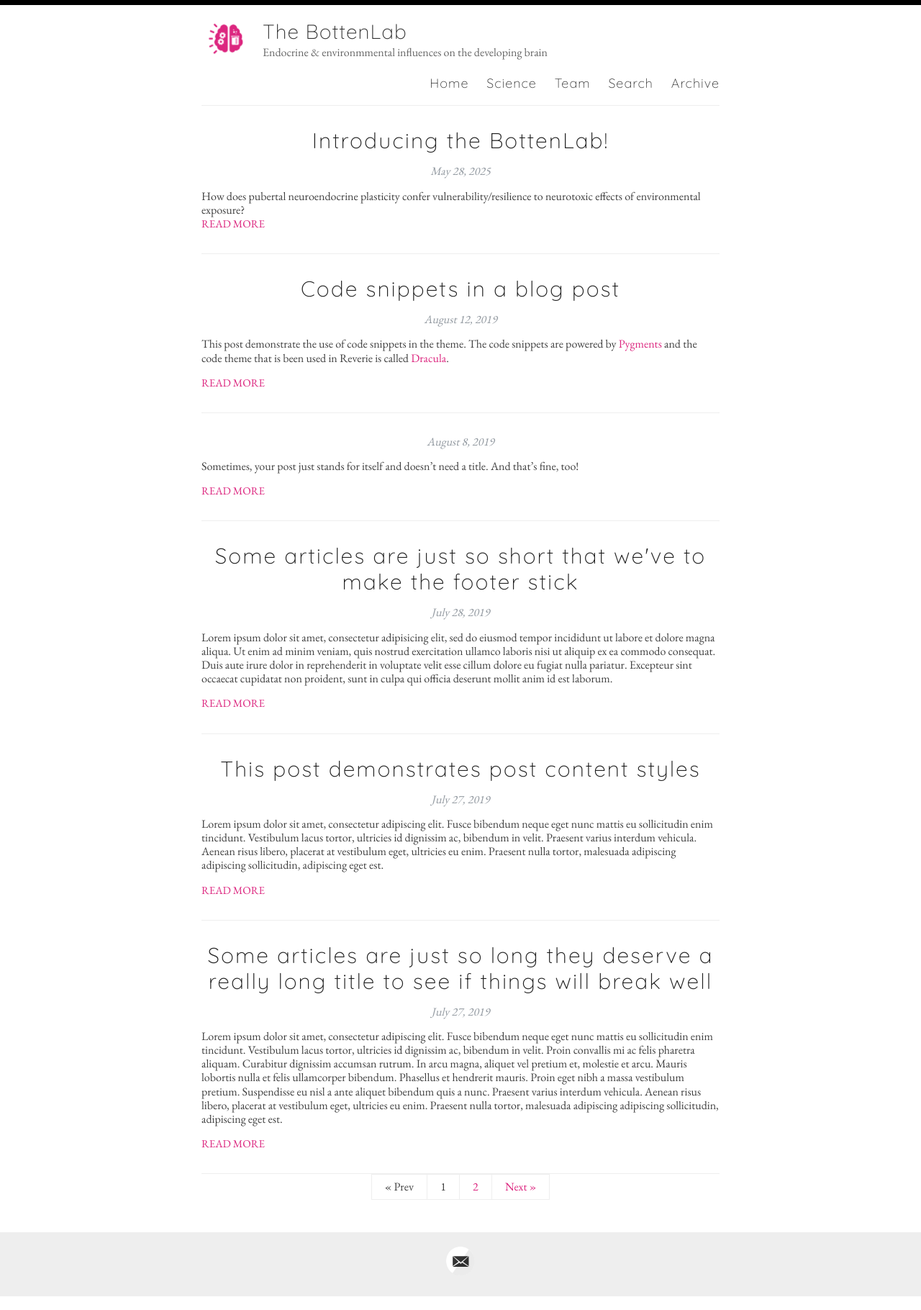
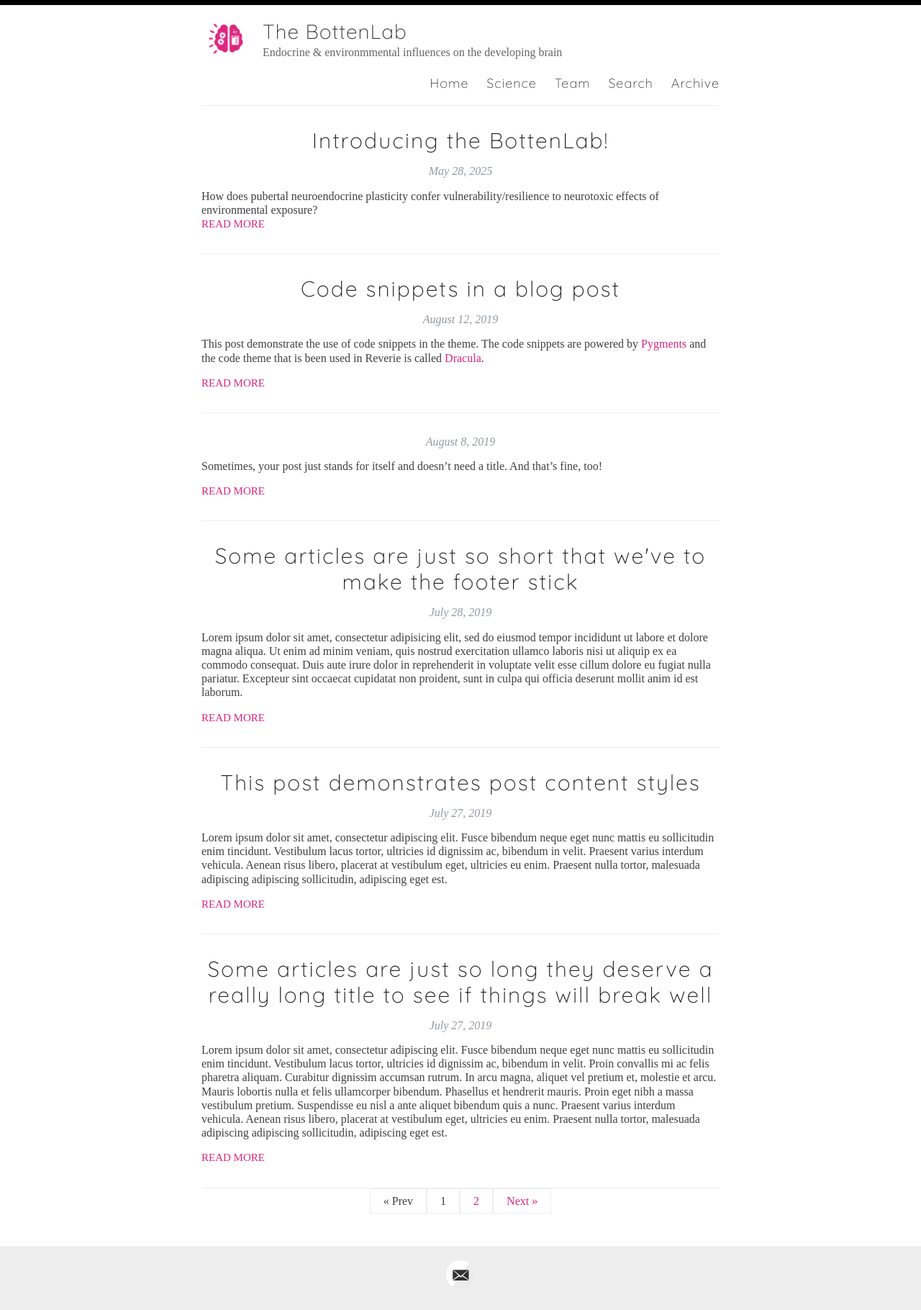
Before and after one commit to Bottenlab/bottenlab.github.io, a Jekyll site: the page built from index.html, in a window 1280 px wide. Shown: the whole page at 72% size. Built offline with Jekyll 4.4.1, drawn with Linux system fonts in a browser that asks for light colours; some web fonts are replaced; the list of posts is cut into pages by our own code.

Commit message:
teeny icon + new font

```diff
--- a/assets/style.scss
+++ b/assets/style.scss
@@ -14,10 +14,10 @@
 /**************/
 
 @import url('https://fonts.googleapis.com/css?family=Roboto');
-@import url('https://fonts.googleapis.com/css?family=Quicksand:300|EB+Garamond');
+@import url('https://fonts.googleapis.com/css?family=Quicksand:300|Baskervville');
 
 $quicksand: 'Quicksand', sans-serif;
-$garamond: 'EB Garamond', serif;
+$garamond: 'Baskervville', serif;
 
 html {
   font-size: 100%;
```
Also changed, not shown: images/bottenlab-logo-teeny.png (added).
